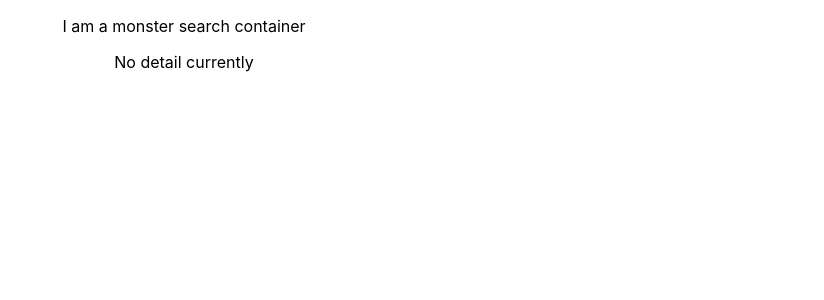
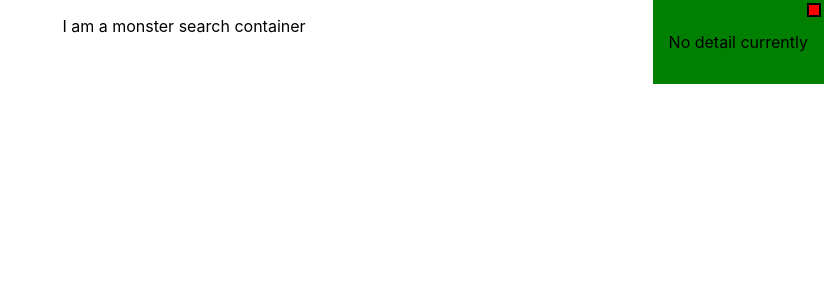
Before and after one commit to brewchetta/monstrous-initiative-tracker, a React (Create React App) app: page / in a window 1280 px wide. Shown: the top 300 px of the page, without its empty margins (456-1280 px from the left). Built offline with nearby package versions, Linux system fonts and the light colour scheme; no server answers.

Commit message:
added detail styling, close button

```diff
--- a/src/components/App.js
+++ b/src/components/App.js
@@ -1,6 +1,7 @@
 // STYLES //
 import '../styles/App.css';
 import '../styles/InitiativeCard.css';
+import '../styles/DetailModal.css';
 // COMPONENTS //
 import InitiativeList from './initiative-list/InitiativeList'
 import DetailContainer from './detail-modal/DetailContainer'
--- a/src/components/detail-modal/DetailContainer.js
+++ b/src/components/detail-modal/DetailContainer.js
@@ -17,6 +17,7 @@ export default function DetailContainer(props) {
 
   return (
     <div id="detail-modal">
+      <div id="close-detail-modal"></div>
       {renderDetail()}
     </div>
   )
```
Also changed, not shown: 1 other file (tests, documents, lock files or other folders).
